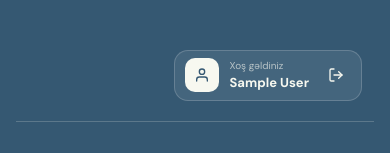
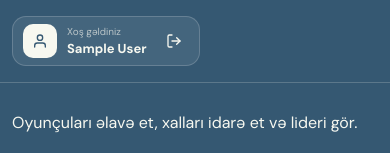
Before and after one commit to therewon/point-counter, a React (Vite) app: page / in a window 390 px wide. Shown: the top 153 px of the page. Built offline with nearby package versions, Linux system fonts and the light colour scheme; no server answers; sample sign-in values are in the browser's storage.

Commit message:
design update

```diff
--- a/src/App.css
+++ b/src/App.css
@@ -23,7 +23,6 @@ body {
 }
 
 .main-header__inner {
-  min-height: 100px;
   display: flex;
   justify-content: space-between;
   align-items: center;
@@ -107,7 +106,6 @@ body {
 
 .app {
   min-height: 100vh;
-  padding: 30px 16px;
 }
 
 .container {
@@ -409,10 +407,13 @@ input {
 @media (max-width: 560px) {
   .main-header__inner {
     min-height: 82px;
+    justify-content: start;
+    padding: 0 12px ;
   }
 
   .main-brand {
     font-size: 0;
+    display: none;
   }
 
   .user-menu__details {
--- a/src/App.jsx
+++ b/src/App.jsx
@@ -35,7 +35,7 @@ export default function App() {
       <ToastContainer position="top-right" autoClose={3000} theme="colored" />
       <Header />
 
-      <div className="container">
+      <div className="container px-3!">
         <AppHeader
           onChooseStarter={chooseStartingPlayer}
           onReset={resetGame}
--- a/src/components/Header.jsx
+++ b/src/components/Header.jsx
@@ -5,8 +5,7 @@ import { useAuth } from "../auth/AuthContext";
 
 const Header = () => {
     const { user } = useAuth();
-  const displayName =
-    user?.displayName || user?.email?.split("@")[0] || "Oyunçu";
+    const displayName = user?.displayName || "Oyunçu";
 
     return (
         <header className="main-header">
```
Lines whose indentation alone changed are shown as unchanged.
